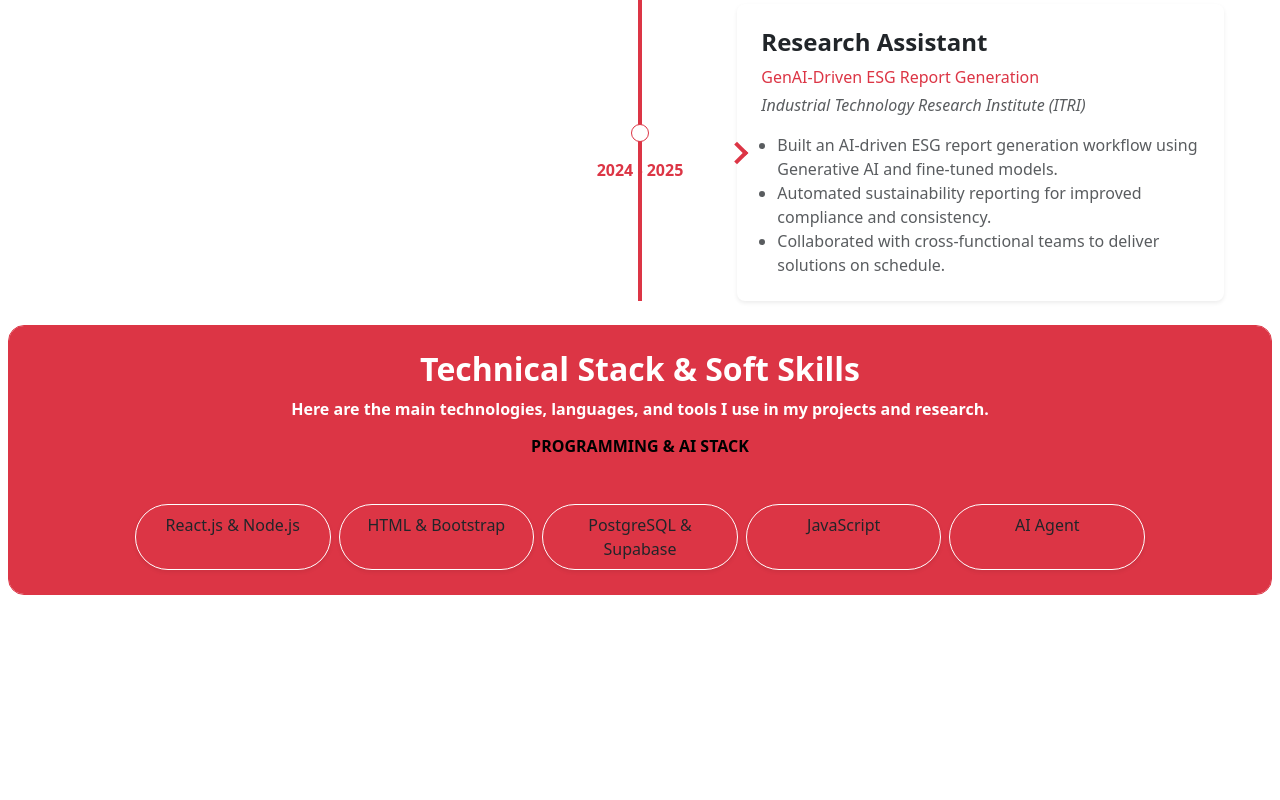
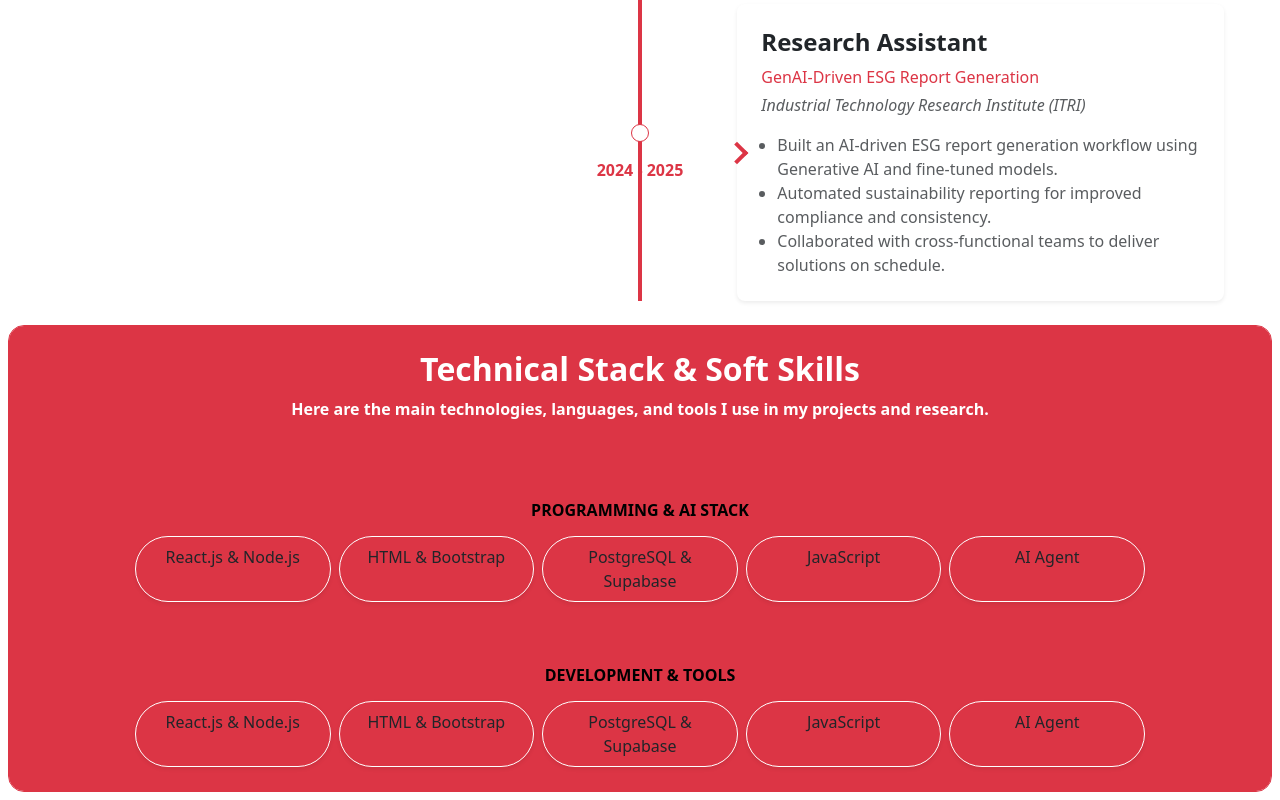
Before and after one commit to johnjerry8749/portflio, a React (Vite) app in the folder frontend/: page / in a window 1280 px wide. Shown: the part 2468-3268 px from the top of the page. Before the commit the page ends 3071 px from the top, so only its background shows below. Built offline with nearby package versions, Linux system fonts and the light colour scheme.

Commit message:
Enhance Technical Stack & Soft Skills section with additional headers and improved layout

```diff
--- a/frontend/src/components/Experince.jsx
+++ b/frontend/src/components/Experince.jsx
@@ -33,6 +33,7 @@ const Experience = () => {
     "JavaScript",
     "AI Agent",
   ];
+
 
   return (
     <div className="p-2 mt-2">
@@ -185,13 +186,14 @@ const Experience = () => {
       <div className="border border-danger mt-4 rounded-4 overflow-hidden">
         <div className="bg-danger text-center text-white px-4 py-4">
           <h1 className="fs-2 fw-bolder mb-2">Technical Stack & Soft Skills</h1>
-          <p className="fw-bold mb-3">
+          <p className="fw-bold">
             Here are the main technologies, languages, and tools I use in my projects and research.
           </p>
-          <h6 className="fw-bold mb-0 text-black">PROGRAMMING & AI STACK</h6>
+
         </div>
 
         <div className="bg-danger p-3 p-lg-4">
+             <h6 className="fw-bold mb-0 text-black text-center p-3">PROGRAMMING & AI STACK</h6>
           <div className="row gx-2 gy-3 justify-content-center">
             {skills.map((skill, index) => (
               <div key={index} className="col-6 col-sm-4 col-md-3 col-xl-2 d-flex justify-content-center">
@@ -201,6 +203,20 @@ const Experience = () => {
               </div>
             ))}
           </div>
+        </div>
+        <div className="row m-auto">
+        <div className="bg-danger p-3 p-lg-4">
+             <h6 className="fw-bold mb-0 text-black text-center p-3">DEVELOPMENT & TOOLS</h6>
+          <div className="row gx-2 gy-3 justify-content-center">
+            {skills.map((skill, index) => (
+              <div key={index} className="col-6 col-sm-4 col-md-3 col-xl-2 d-flex justify-content-center">
+                <div className="skill-pill border border-white rounded-pill shadow-sm px-3 py-2 text-center text-dark w-100">
+                  {skill}
+                </div>
+              </div>
+            ))}
+          </div>
+        </div>
         </div>
       </div>
 
@@ -217,6 +233,7 @@ const Experience = () => {
           box-shadow: 0 0.75rem 1.5rem rgba(0, 0, 0, 0.75);
         }
       `}</style>
+
     </div>
   );
 };
```
